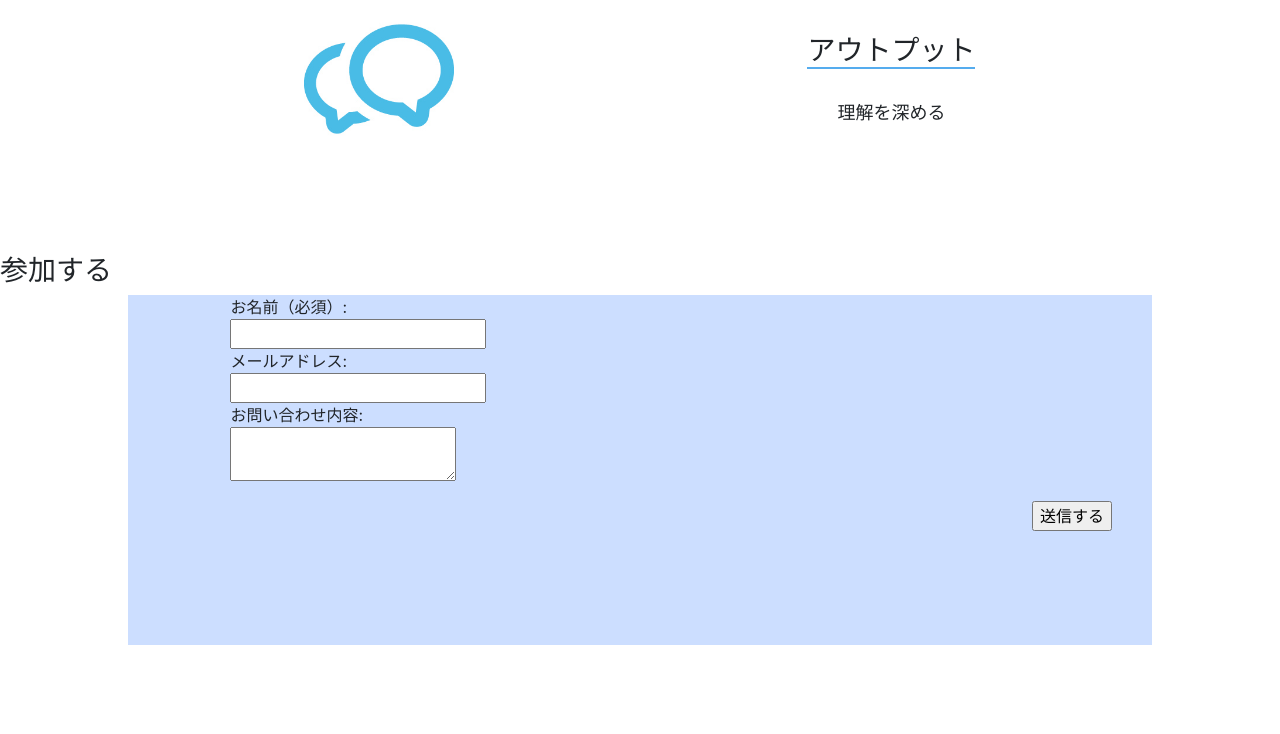
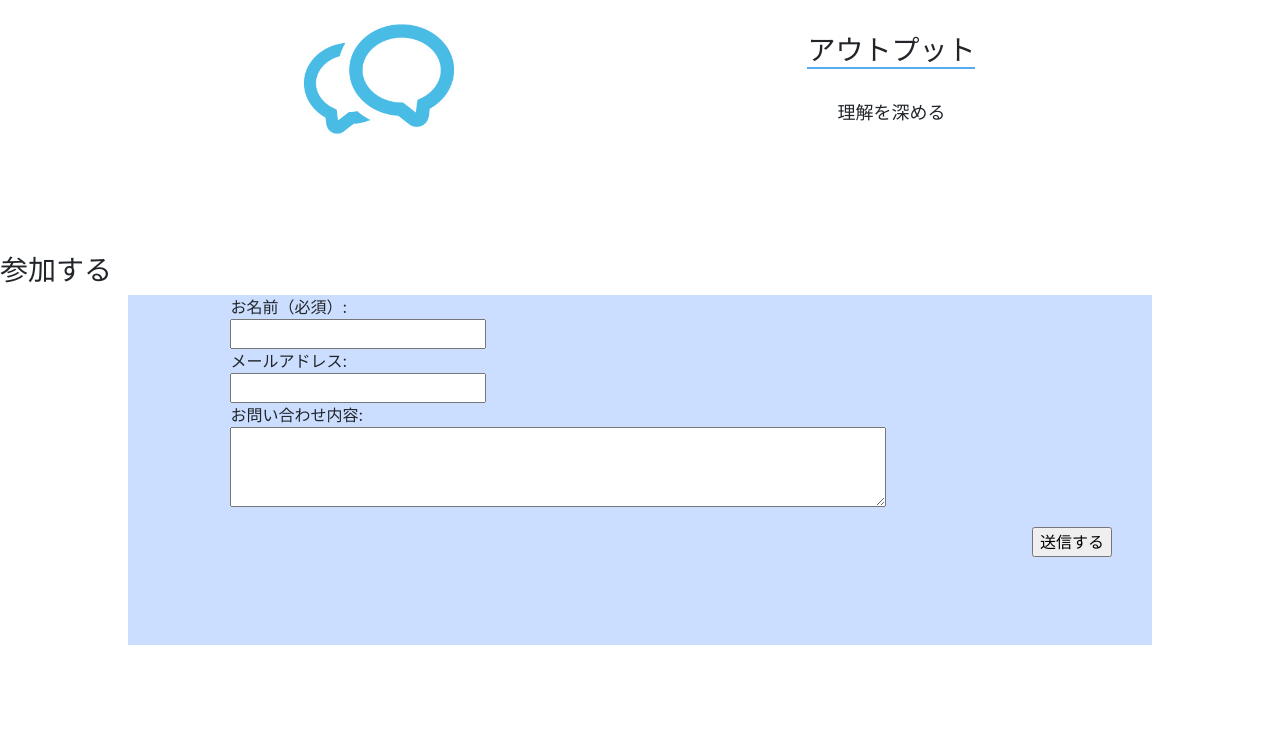
Before and after one commit to kei3570/dokusho, a plain HTML site: page index.html in a window 1280 px wide. Shown: the part 1866-2600 px from the top of the page. Drawn offline with nearby package versions, Linux system fonts and the light colour scheme; a script that the page names is missing.

Commit message:
Update index.html

```diff
--- a/index.html
+++ b/index.html
@@ -127,7 +127,7 @@
     <form action="mailto:midea.salon@gmail.com" method="post" enctype="text/plain">
       <p class="inquiry-btn">お名前（必須）:<br><input type="text" name="name"></p>
       <p class="inquiry-btn">メールアドレス: <br><input type="text" name="mail"></p>
-      <p class="inquiry-btn">お問い合わせ内容:<br><textarea name="comment" cols="20"rows="2"></textarea></p>
+      <p class="inquiry-btn">お問い合わせ内容:<br><textarea style="width:80%;height:80px" name="comment"></textarea></p>
       <input type="submit" value="送信する" class="inquiry-send-btn">
     </form>
     </div>
```
